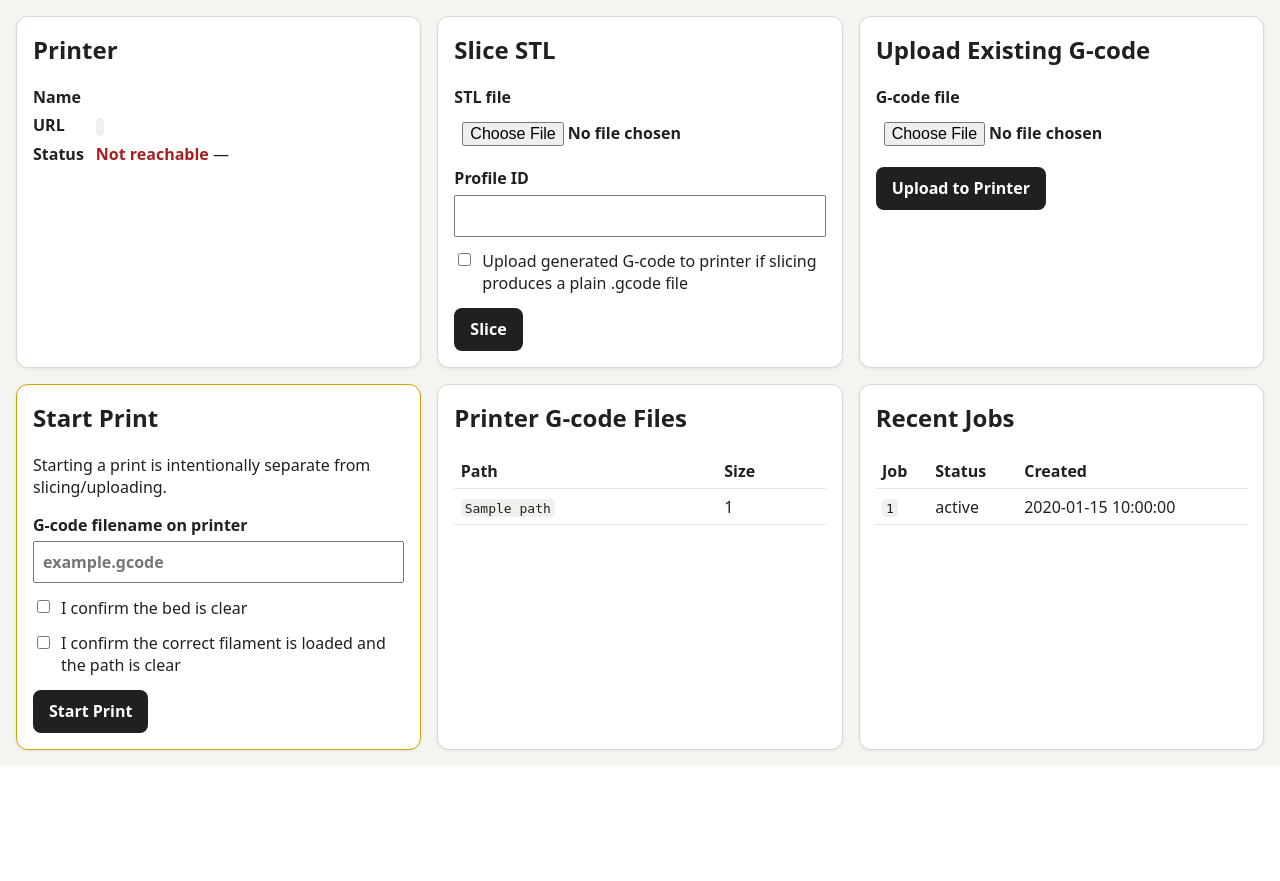
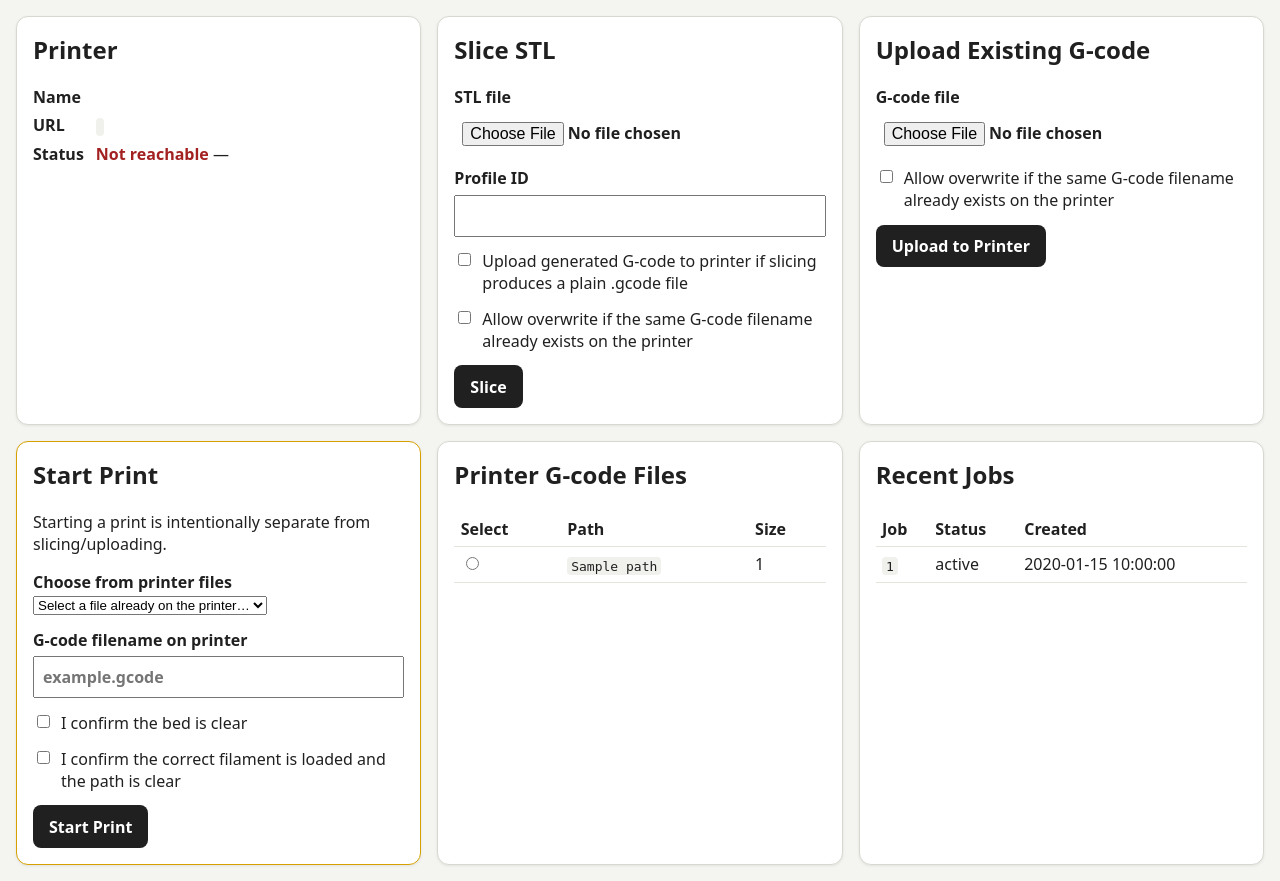
Before and after one commit to ChrisCantwell/handaimanufacturer, a FastAPI app: template handai_manufacturer/templates/index.html in a window 1280 px wide. Shown: the part 117-998 px from the top of the page. Before the commit the page ends 883 px from the top, so only its background shows below. Run offline with FastAPI, Linux system fonts and the light colour scheme; the template is opened without the code that fills it: most values are stand-ins (such as "Sample title", 1, 10 or a date in 2020).

Commit message:
Add upload feedback and printer file selection UI

```diff
--- a/handai_manufacturer/templates/index.html
+++ b/handai_manufacturer/templates/index.html
@@ -11,6 +11,12 @@
       <h1>HandAIManufacturer</h1>
       <p>Local print dock for OrcaSlicer and Moonraker workflows.</p>
     </header>
+
+    {% if notice %}
+      <div class="notice notice-{{ notice_level|default('info') }}" role="status">
+        {{ notice }}
+      </div>
+    {% endif %}
 
     <main>
       <section class="card">
@@ -59,6 +65,10 @@
             <input type="checkbox" name="upload_to_printer" value="true">
             Upload generated G-code to printer if slicing produces a plain .gcode file
           </label>
+          <label class="checkbox caution-option">
+            <input type="checkbox" name="overwrite_confirmed" value="true">
+            Allow overwrite if the same G-code filename already exists on the printer
+          </label>
           <button type="submit">Slice</button>
         </form>
       </section>
@@ -70,17 +80,32 @@
             G-code file
             <input type="file" name="gcode_file" accept=".gcode" required>
           </label>
+          <label class="checkbox caution-option">
+            <input type="checkbox" name="overwrite_confirmed" value="true">
+            Allow overwrite if the same G-code filename already exists on the printer
+          </label>
           <button type="submit">Upload to Printer</button>
         </form>
       </section>
 
-      <section class="card warning">
+      <section class="card warning" id="start-print-card">
         <h2>Start Print</h2>
         <p>Starting a print is intentionally separate from slicing/uploading.</p>
+        {% if gcodes %}
+          <label>
+            Choose from printer files
+            <select id="printer-file-select">
+              <option value="">Select a file already on the printer…</option>
+              {% for file in gcodes %}
+                <option value="{{ file.path|e }}">{{ file.path }}</option>
+              {% endfor %}
+            </select>
+          </label>
+        {% endif %}
         <form action="/start-print" method="post">
           <label>
             G-code filename on printer
-            <input type="text" name="filename" placeholder="example.gcode" required>
+            <input id="start-filename" type="text" name="filename" placeholder="example.gcode" required>
           </label>
           <label class="checkbox">
             <input type="checkbox" name="bed_clear_confirmed" value="true" required>
@@ -94,18 +119,26 @@
         </form>
       </section>
 
-      <section class="card">
+      <section class="card printer-files-card">
         <h2>Printer G-code Files</h2>
         {% if gcode_error %}
           <p class="bad">Could not list files: {{ gcode_error }}</p>
         {% elif gcodes %}
-          <table>
-            <thead><tr><th>Path</th><th>Size</th></tr></thead>
+          <table class="printer-files-table">
+            <thead><tr><th>Select</th><th>Path</th><th>Size</th></tr></thead>
             <tbody>
               {% for file in gcodes %}
                 <tr>
-                  <td><code>{{ file.path }}</code></td>
-                  <td>{{ file.size }}</td>
+                  <td>
+                    <input
+                      type="radio"
+                      name="printer_file_choice"
+                      value="{{ file.path|e }}"
+                      data-use-gcode="{{ file.path|e }}"
+                      aria-label="Use {{ file.path }} for Start Print">
+                  </td>
+                  <td class="file-path"><code>{{ file.path }}</code></td>
+                  <td class="file-size">{{ file.size }}</td>
                 </tr>
               {% endfor %}
             </tbody>
@@ -135,5 +168,30 @@
         {% endif %}
       </section>
     </main>
+
+    <script>
+      function setStartFile(filename) {
+        const input = document.getElementById("start-filename");
+        if (!input || !filename) {
+          return;
+        }
+        input.value = filename;
+        const card = document.getElementById("start-print-card");
+        if (card) {
+          card.scrollIntoView({ behavior: "smooth", block: "start" });
+        }
+        input.focus();
+      }
+
+      document.querySelectorAll("[data-use-gcode]").forEach((control) => {
+        control.addEventListener("change", () => setStartFile(control.dataset.useGcode));
+        control.addEventListener("click", () => setStartFile(control.dataset.useGcode));
+      });
+
+      const printerFileSelect = document.getElementById("printer-file-select");
+      if (printerFileSelect) {
+        printerFileSelect.addEventListener("change", () => setStartFile(printerFileSelect.value));
+      }
+    </script>
   </body>
 </html>
```
